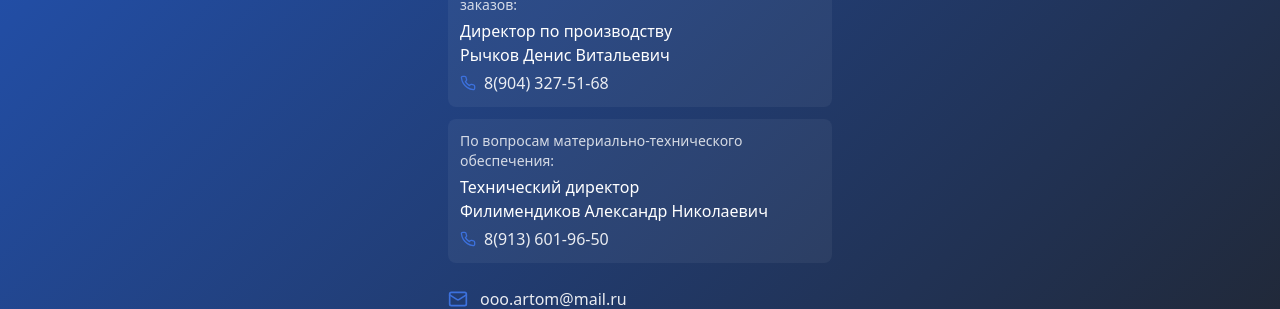
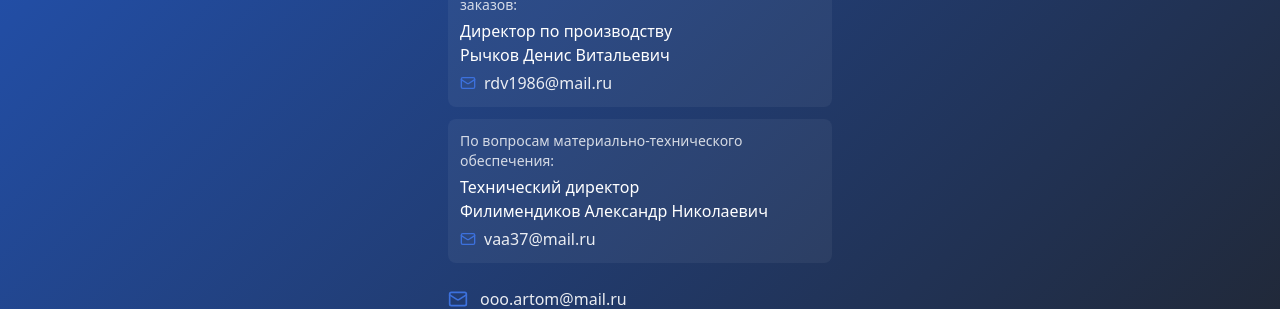
Before and after one commit to usernamestart2322/artom-forge-art, a React (Vite) app: page /certificates in a window 1280 px wide. Shown: the part 1782-2091 px from the top of the page. Built offline with nearby package versions, Linux system fonts and the light colour scheme.

Commit message:
Обновить контакты в футере
Заменить номера телефонов руководства на электронные адреса: rdv1986@mail.ru для Рычкова и vaa37@mail.ru для Филимендикова.

```diff
--- a/src/components/Footer.tsx
+++ b/src/components/Footer.tsx
@@ -65,8 +65,8 @@ const Footer = () => {
                   <div className="text-white font-medium">Директор по производству</div>
                   <div className="text-white">Рычков Денис Витальевич</div>
                   <div className="flex items-center space-x-2 mt-1">
-                    <Phone className="w-4 h-4 text-primary-light" />
-                    <span className="text-white/90">8(904) 327-51-68</span>
+                    <Mail className="w-4 h-4 text-primary-light" />
+                    <span className="text-white/90">rdv1986@mail.ru</span>
                   </div>
                 </div>
 
@@ -75,8 +75,8 @@ const Footer = () => {
                   <div className="text-white font-medium">Технический директор</div>
                   <div className="text-white">Филимендиков Александр Николаевич</div>
                   <div className="flex items-center space-x-2 mt-1">
-                    <Phone className="w-4 h-4 text-primary-light" />
-                    <span className="text-white/90">8(913) 601-96-50</span>
+                    <Mail className="w-4 h-4 text-primary-light" />
+                    <span className="text-white/90">vaa37@mail.ru</span>
                   </div>
                 </div>
               </div>
```
